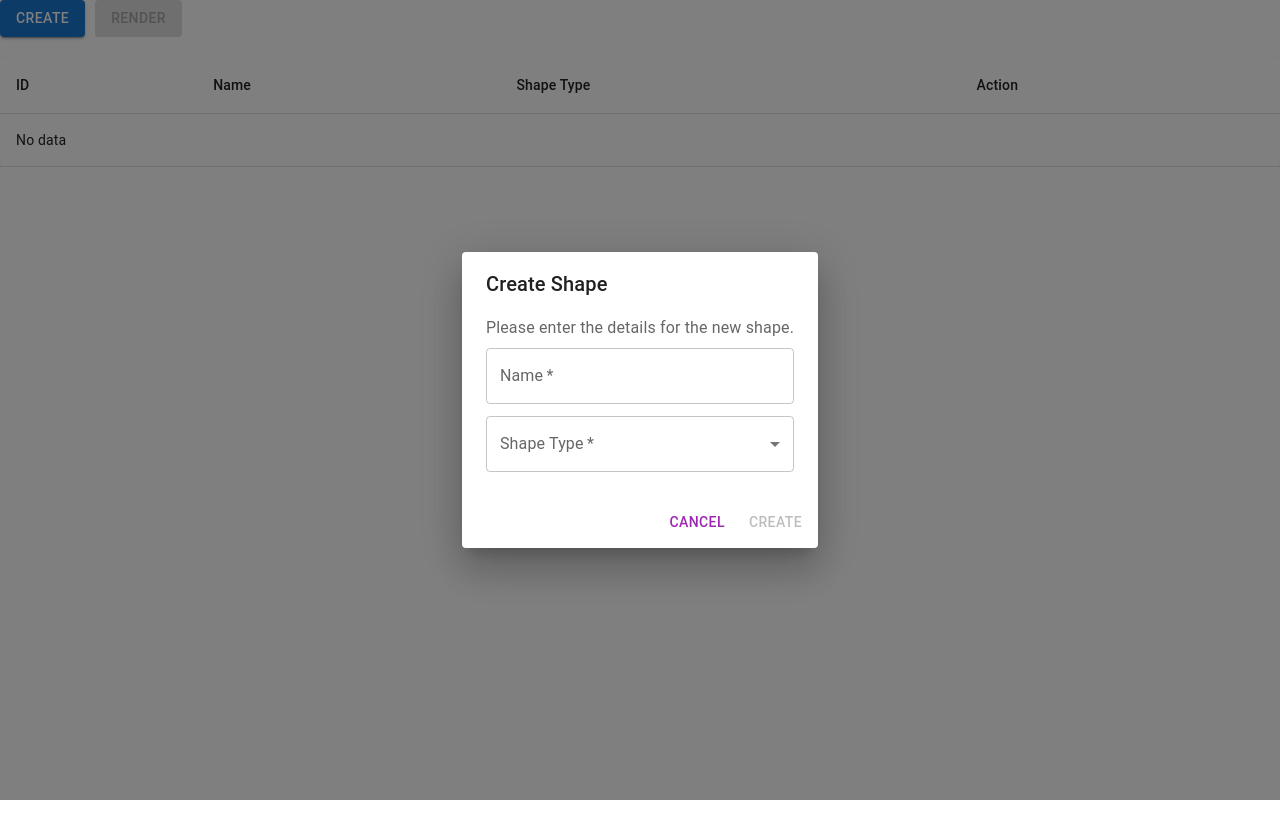
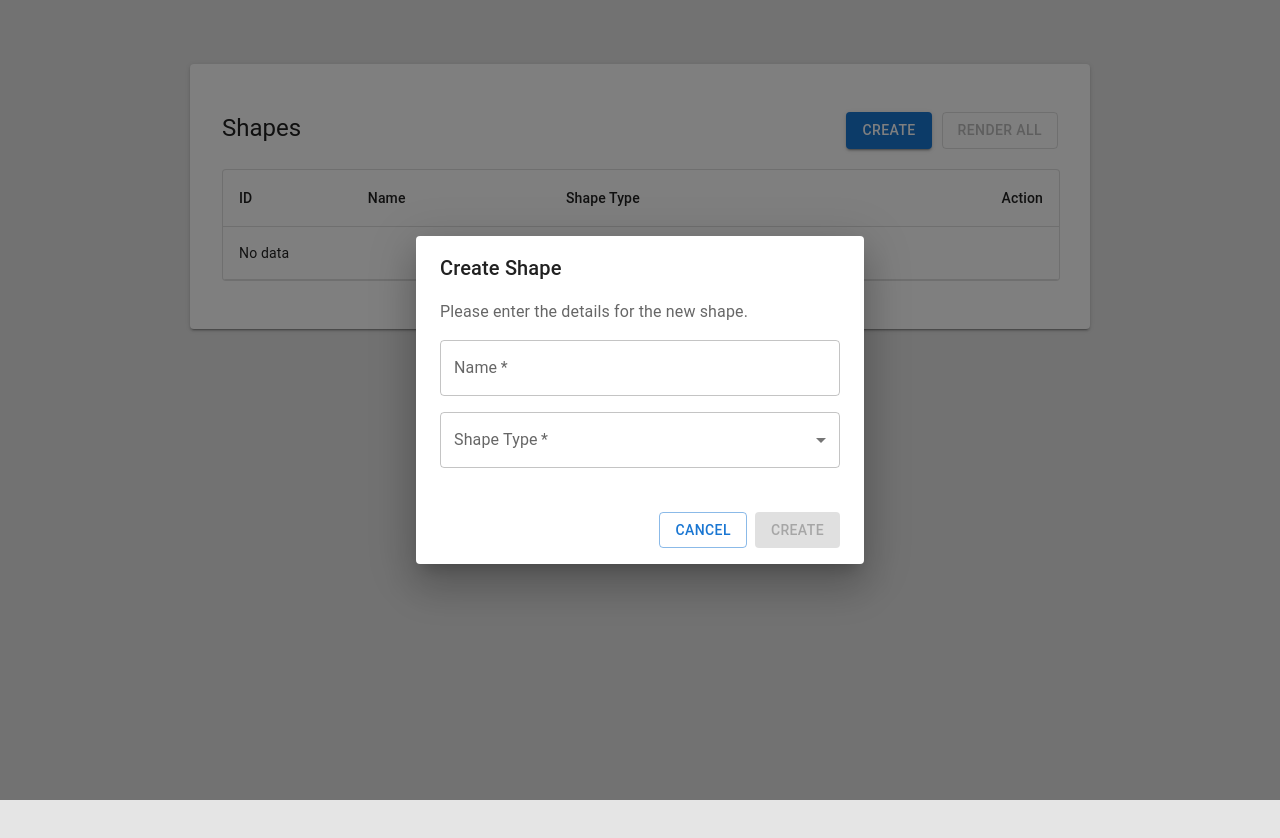
Before and after one commit to dincengincan/3d-shapes, a React (Vite) app: page / in a window 1280 px wide. Both pictures are taken after a click on the button "CREATE". Shown: the top 838 px of the page. Before the commit the page ends 800 px from the top, so only its background shows below. Built offline with nearby package versions, Linux system fonts and the light colour scheme.

Commit message:
Enhance UI

```diff
--- /dev/null
+++ b/src/App.css
@@ -0,0 +1,16 @@
+.app-container {
+  width: 900px;
+  margin: 0 auto;
+  margin-top: 2em;
+  padding: 2em;
+  height: 100vh;
+}
+
+.header-container {
+  display: flex;
+  justify-content: space-between;
+}
+
+.paper-container {
+  padding: 3em 2em;
+}
--- a/src/App.jsx
+++ b/src/App.jsx
@@ -1,12 +1,13 @@
 import { ShapeTable } from "./components/ShapeTable";
 import { CreateShapeDialog } from "./components/CreateShapeDialog";
-import { Button } from "@mui/material";
+import { Button, Paper, Typography } from "@mui/material";
 import { useState, useRef, useEffect } from "react";
 import { useLocalStorage } from "./hooks/useLocalStorage";
 import { use3dScene } from "./hooks/use3dScene";
 import { useDebugGui } from "./hooks/useDebugGui";
 import { IconButton } from "@mui/material";
 import CancelRoundedIcon from "@mui/icons-material/CancelRounded";
+import "./App.css";
 
 function App() {
   const canvasRef = useRef(null);
@@ -103,7 +104,11 @@ function App() {
   }
 
   return (
-    <>
+    <div className="app-container">
+      <Paper className="paper-container" elevation={2}>
+        <div className="header-container">
+          <Typography variant="h5">Shapes</Typography>
+          <div>
             <Button
               variant="contained"
               color="primary"
@@ -114,12 +119,15 @@ function App() {
             </Button>
             <Button
               disabled={shapes.length === 0}
-        variant="contained"
-        color="secondary"
+              color="primary"
               onClick={handleRenderAll}
+              variant="outlined"
             >
-        Render
+              Render all
             </Button>
+          </div>
+        </div>
+
         <ShapeTable
           data={shapes}
           onShapeDelete={handleShapeDelete}
@@ -131,7 +139,8 @@ function App() {
           onClose={() => setShowDialog(false)}
           onCreate={handleCreate}
         />
-    </>
+      </Paper>
+    </div>
   );
 }
 
--- a/src/components/CreateShapeDialog.jsx
+++ b/src/components/CreateShapeDialog.jsx
@@ -26,20 +26,21 @@ export function CreateShapeDialog({ open, onClose, onCreate }) {
   return (
     <Dialog open={open} onClose={onClose}>
       <DialogTitle>Create Shape</DialogTitle>
-      <DialogContent>
-        <DialogContentText>
+      <DialogContent sx={{ width: "400px" }}>
+        <DialogContentText sx={{ marginBottom: 2 }}>
           Please enter the details for the new shape.
         </DialogContentText>
         <TextField
+          sx={{ marginBottom: 1 }}
           required
           autoFocus
-          margin="dense"
           label="Name"
           fullWidth
           value={name}
           onChange={(e) => setName(e.target.value)}
         />
         <TextField
+          sx={{ marginBottom: 1 }}
           select
           required
           margin="dense"
@@ -55,14 +56,14 @@ export function CreateShapeDialog({ open, onClose, onCreate }) {
           ))}
         </TextField>
       </DialogContent>
-      <DialogActions>
-        <Button onClick={onClose} color="secondary">
+      <DialogActions sx={{ paddingX: 3, paddingY: 2 }}>
+        <Button variant="outlined" onClick={onClose}>
           Cancel
         </Button>
         <Button
+          variant="contained"
           disabled={!shapeType || !name}
           onClick={handleCreate}
-          color="primary"
         >
           Create
         </Button>
--- a/src/components/ShapeTable.jsx
+++ b/src/components/ShapeTable.jsx
@@ -12,6 +12,7 @@ import {
 export const ShapeTable = ({ data, onShapeDelete, onShapeRender }) => {
   return (
     <TableContainer
+      variant="outlined"
       component={Paper}
       style={{ marginTop: "20px", minWidth: "500px" }}
     >
@@ -21,7 +22,7 @@ export const ShapeTable = ({ data, onShapeDelete, onShapeRender }) => {
             <TableCell>ID</TableCell>
             <TableCell>Name</TableCell>
             <TableCell>Shape Type</TableCell>
-            <TableCell>Action</TableCell>
+            <TableCell align="right">Action</TableCell>
           </TableRow>
         </TableHead>
         <TableBody>
@@ -31,7 +32,7 @@ export const ShapeTable = ({ data, onShapeDelete, onShapeRender }) => {
                 <TableCell>{row.nameId}</TableCell>
                 <TableCell>{row.name}</TableCell>
                 <TableCell>{row.shapeType}</TableCell>
-                <TableCell>
+                <TableCell align="right">
                   <Button
                     variant="contained"
                     color="error"
--- a/src/index.css
+++ b/src/index.css
@@ -6,6 +6,7 @@
 html,
 body {
   overflow: hidden;
+  background-color: rgb(229, 229, 229);
 }
 
 canvas {
```
Lines whose indentation alone changed are shown as unchanged.
